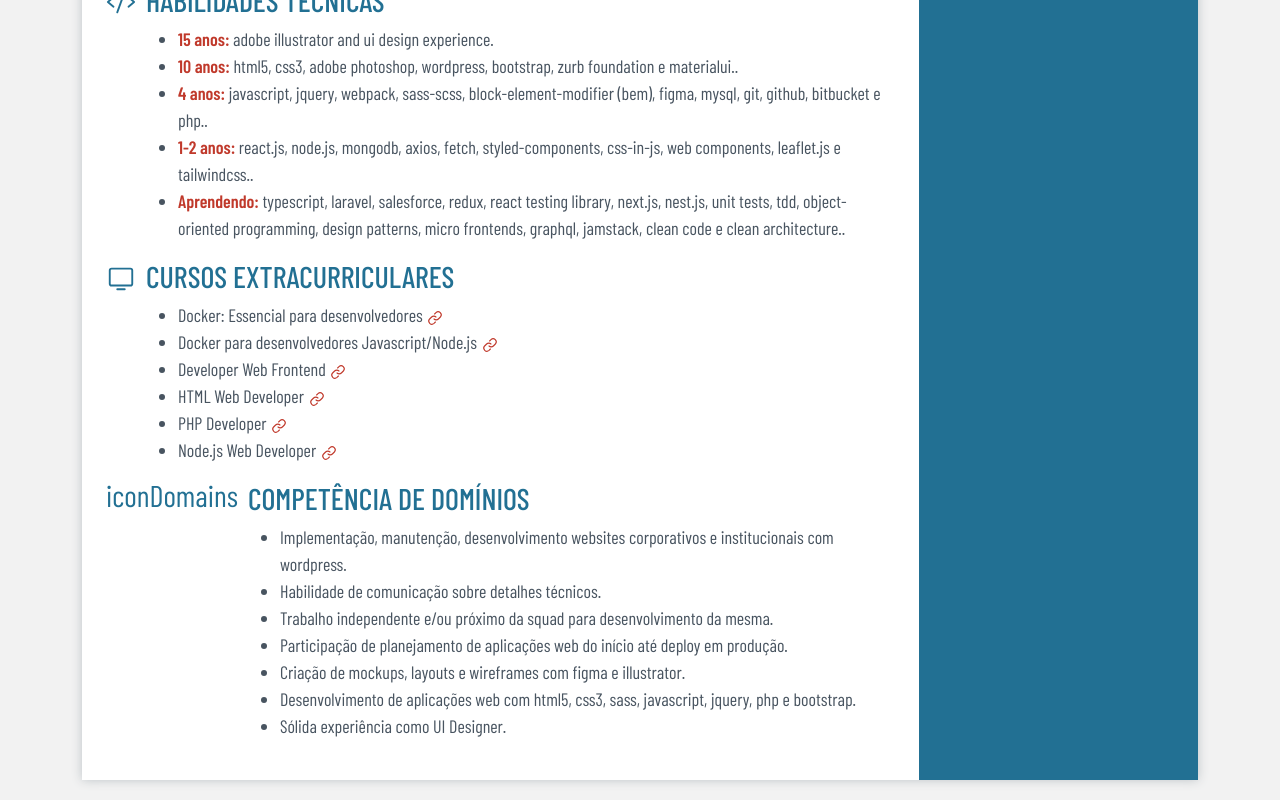
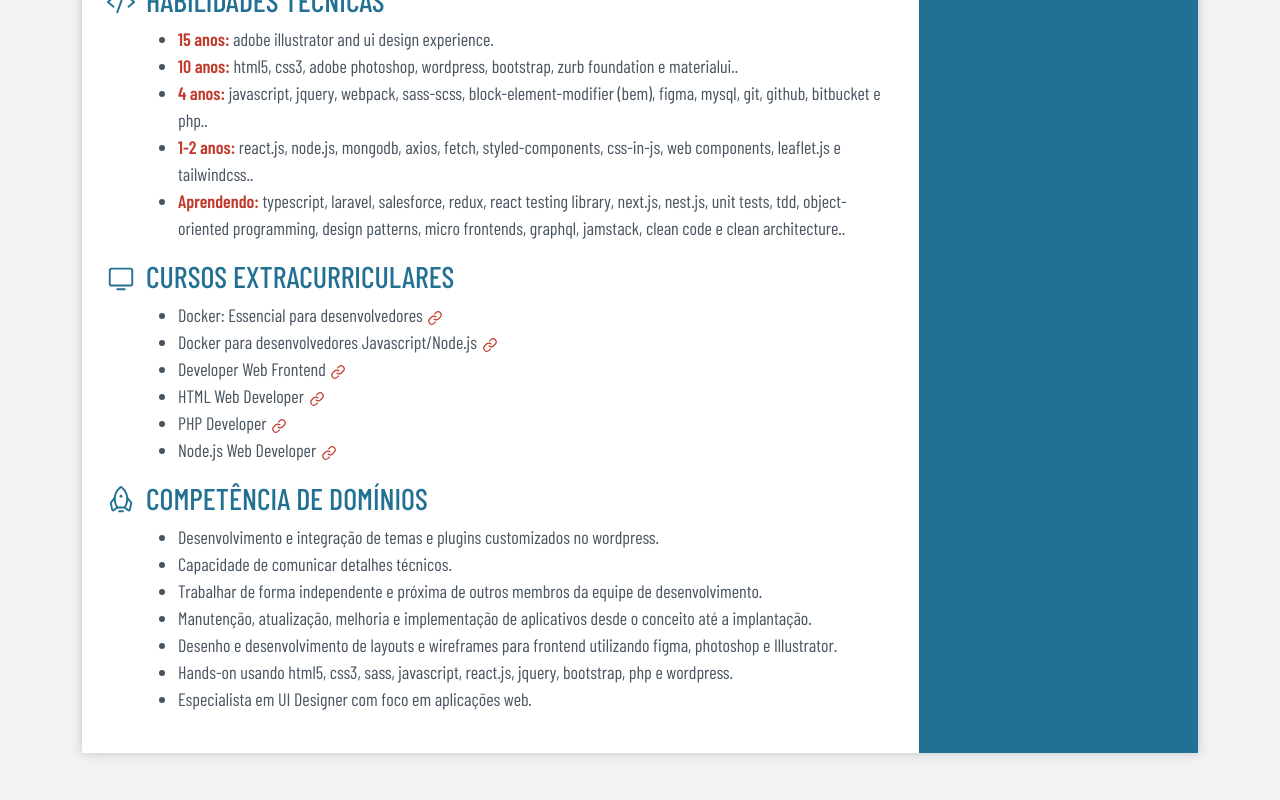
Before and after one commit to atmmoreira/project.resume.vite.react, a React (Vite) app: page / in a window 1280 px wide. Shown: the part 1091-1891 px from the top of the page. After the commit the page ends 1864 px from the top, so only its background shows below. Built offline with nearby package versions, Linux system fonts and the light colour scheme; a web font is replaced by a local one.

Commit message:
feature: add domains

```diff
--- a/public/json/resume.json
+++ b/public/json/resume.json
@@ -247,14 +247,17 @@
         }
       ]
     },
-    "domains": [
-      "Implementação, manutenção, desenvolvimento websites corporativos e institucionais com wordpress.",
-      "Habilidade de comunicação sobre detalhes técnicos.",
-      "Trabalho independente e/ou próximo da squad para desenvolvimento da mesma.",
-      "Participação de planejamento de aplicações web do início até deploy em produção.",
-      "Criação de mockups, layouts e wireframes com figma e illustrator.",
-      "Desenvolvimento de aplicações web com html5, css3, sass, javascript, jquery, php e bootstrap.",
-      "Sólida experiência como UI Designer."
-    ]
+    "domains": {
+      "title": "Competência de Domínios",
+      "list": [
+        "Desenvolvimento e integração de temas e plugins customizados no wordpress.",
+        "Capacidade de comunicar detalhes técnicos.",
+        "Trabalhar de forma independente e próxima de outros membros da equipe de desenvolvimento.",
+        "Manutenção, atualização, melhoria e implementação de aplicativos desde o conceito até a implantação.",
+        "Desenho e desenvolvimento de layouts e wireframes para frontend utilizando figma, photoshop e Illustrator.",
+        "Hands-on usando html5, css3, sass, javascript, react.js, jquery, bootstrap, php e wordpress.",
+        "Especialista em UI Designer com foco em aplicações web."
+      ]
+    }
   }
 }
--- /dev/null
+++ b/src/components/Domains/Domains.jsx
@@ -0,0 +1,25 @@
+import React from 'react';
+import * as Icons from 'phosphor-react';
+
+function Domains({ resume }) {
+  return (
+    <>
+      <section className='compentences'>
+        <div className='icon'><Icons.Rocket /> </div>
+        <div>
+          <h2>{resume.pt?.domains.title}</h2>
+          <div className='description'>
+            <ul>
+            {resume.pt?.domains.list.map((iten, index) => (
+                <li key={index}>
+                  {iten}
+                </li>
+              ))}
+            </ul>
+          </div>
+        </div>
+      </section>
+    </>
+  );
+}
+export default Domains;
--- a/src/components/MainResume/MainResume.jsx
+++ b/src/components/MainResume/MainResume.jsx
@@ -1,6 +1,7 @@
 import React from 'react';
 import Abilities from '../Abilities/Abilities';
 import Courses from '../Courses/Courses';
+import Domains from '../Domains/Domains';
 import Experiences from '../Experiences/Experiences';
 import Profile from '../Profile/Profile';
 import './MainResume.css';
@@ -12,39 +13,7 @@ function MainResume({ resume }) {
       <Experiences resume={resume} />
       <Abilities resume={resume} />
       <Courses resume={resume} />
-
-      <section className='compentences'>
-        <div className='icon'>iconDomains</div>
-        <div>
-          <h2>Competência de Domínios</h2>
-          <div className='description'>
-            <ul>
-              <li>
-                Implementação, manutenção, desenvolvimento websites corporativos
-                e institucionais com wordpress.
-              </li>
-              <li>Habilidade de comunicação sobre detalhes técnicos.</li>
-              <li>
-                Trabalho independente e/ou próximo da squad para desenvolvimento
-                da mesma.
-              </li>
-              <li>
-                Participação de planejamento de aplicações web do início até
-                deploy em produção.
-              </li>
-              <li>
-                Criação de mockups, layouts e wireframes com figma e
-                illustrator.
-              </li>
-              <li>
-                Desenvolvimento de aplicações web com html5, css3, sass,
-                javascript, jquery, php e bootstrap.
-              </li>
-              <li>Sólida experiência como UI Designer.</li>
-            </ul>
-          </div>
-        </div>
-      </section>
+      <Domains resume={resume} />
     </div>
   );
 }
```
